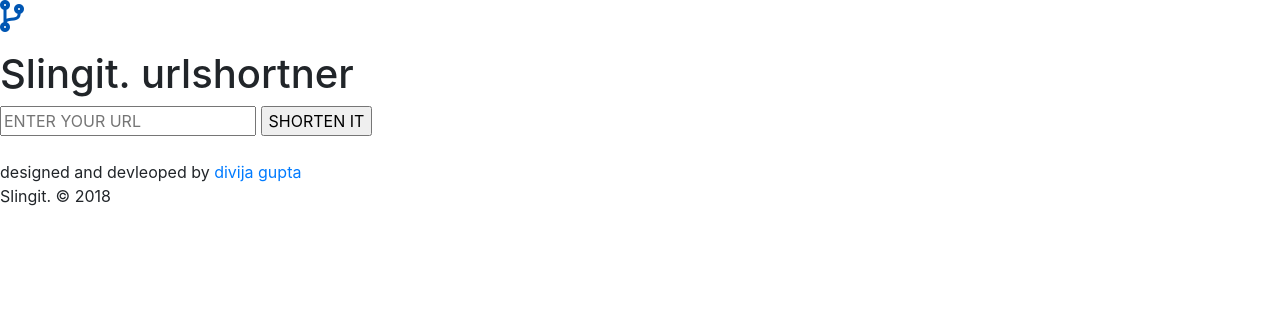
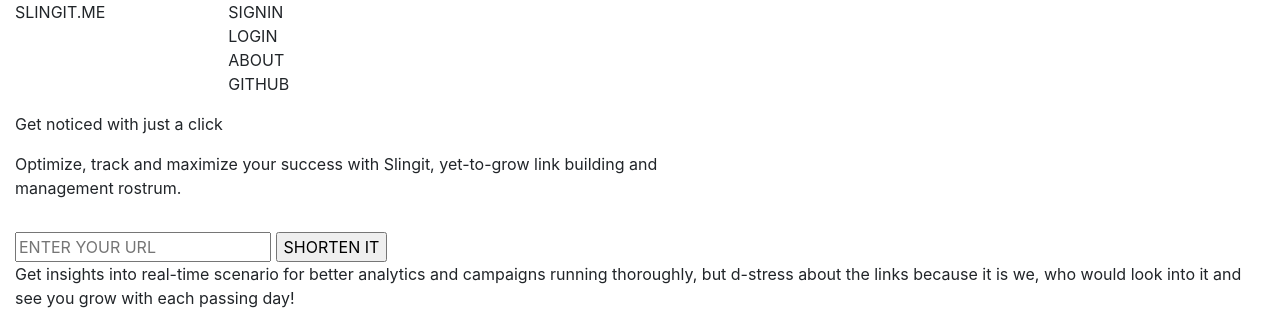
Before and after one commit to divijagupta/Sling-It, a Django app: page / in a window 1280 px wide. Shown: the top 323 px of the page. Before the commit the page ends 206 px from the top, so only its background shows below. Run offline with Django 3.2, Linux system fonts and the light colour scheme; some libraries are stand-ins or nearby versions.

Commit message:
look fixes

```diff
--- a/slingitapp/templates/base.html
+++ b/slingitapp/templates/base.html
@@ -1,42 +1,84 @@
 {%load static%}
 <!DOCTYPE html>
 <html lang="en">
-  <head>
+
+<head>
     <meta charset="utf-8">
     <meta http-equiv="X-UA-Compatible" content="IE=edge">
     <meta name="viewport" content="width=device-width, initial-scale=1">
-    <!-- The above 3 meta tags *must* come first in the head; any other head content must come *after* these tags -->
-    {%block title%}
-    {%endblock%}
-    <link rel="icon" href={%static "images/favicon.png" %} type="image/png" >
+    <meta name="author" content="Divija Gupta"> {%block title%} {%endblock%}
+    <meta name="description" content="Slingit is your simple and go-to link shortener for crisp links.">
+    <meta name="keywords" content="Slingit,URL shortener,link shortener,monitor">
+    <meta name="ROBOTS" content="INDEX, FOLLOW">
+    <meta name="author" content="Divija Gupta">
+    <link rel="icon" href={%static "images/favicon.png" %} type="image/png">
+    <link href="https://fonts.googleapis.com/css?family=Montserrat:400,500,600,700" rel="stylesheet">
+    <link rel="stylesheet" href="https://use.fontawesome.com/releases/v5.0.13/css/all.css" integrity="sha384-DNOHZ68U8hZfKXOrtjWvjxusGo9WQnrNx2sqG0tfsghAvtVlRW3tvkXWZh58N9jp" crossorigin="anonymous">
+    <link href={%static "css/bootstrap.min.css"%} rel="stylesheet">
+    <link href={%static "css/styles.css"%} rel="stylesheet">
+</head>
 
-    <!-- Bootstrap -->
-    <link href="https://fonts.googleapis.com/css?family=Comfortaa|Inconsolata" rel="stylesheet">
-    <link rel="stylesheet" href="https://use.fontawesome.com/releases/v5.0.13/css/all.css" integrity="sha384-DNOHZ68U8hZfKXOrtjWvjxusGo9WQnrNx2sqG0tfsghAvtVlRW3tvkXWZh58N9jp" crossorigin="anonymous">
-    <link href={%static  "css/bootstrap.min.css"%} rel="stylesheet">
-    <link href={%static  "css/styles.css"%} rel="stylesheet">
+<body>
+    <div class="container-fluid ">
+        <div class="row first">
+            <div class="col-md-2">
+                <p class="logo">SLINGIT.<span class="orange">ME</span></p>
+            </div>
+            <div class="col-md-4 col-md-offset-6">
+                <ul class="list-inline menu">
+                    <li class="menu-item">SIGNIN</li>
+                    <li class="menu-item">LOGIN</li>
+                    <li class="menu-item">ABOUT</li>
+                    <li class="menu-item">GITHUB</li>
+                </ul>
+            </div>
+            <div class="col-md-12">
+                <p class="main-text">Get noticed with just a click</p>
+                <p class="inner-text">Optimize, track and maximize your success with Slingit, yet-to-grow link building and
+                    <br> management rostrum.</p>
+            </div>
+            {%block body%} {%endblock%}
+        </div>
+        <div class="row second">
+            <div class="col-md-12">
+                <p class="about-text">Get insights into real-time scenario for better analytics and campaigns running thoroughly, but d-stress about the links because it is we, who would look into it and see you grow with each passing day! </p>
+            </div>
+            <div class="col-md-12">
+                <div class="flex-box">
+                    <div class="ele"><img class="images-responsive ele-image" src={%static "images/cut.png" %}>
+                        <p class="ele-text">
+                            CONDENSED
+                        </p>
+                        <p class="ele-text-des">
+                            Condense the length of your links and not your user experience. Go for it and feel the change
+                        </p>
+                    </div>
+                    <div class="ele"><img class="images-responsive ele-image" src={%static "images/analyse.png" %}>
+                        <p class="ele-text">
+                            ANALYTICS
+                        </p>
+                        <p class="ele-text-des">
+                            Analyze your growth, success and visitor hits at every touchpoint with Slingit. Let the unprofessed power of an invisible link uncover the growing growth .
+                        </p>
+                    </div>
+                    <div class="ele">
+                        <img class="images-responsive ele-image" src={%static "images/secured.png" %}>
+                        <p class="ele-text">
+                            SECURED
+                        </p>
+                        <p class="ele-text-des">
+                            Secure your enterprise with high ended, end to end encryption of your links for a better and secured user interaction.
+                        </p>
+                    </div>
+                </div>
+            </div>
+        </div>
+        <div class="row footer">
+            <p class="logo-footer">SLING.<span class="orange">ME</span> &copy 2018
+                <br>designed and developed by <a href="https://github.com/divijagupta">divija gupta</a> </p>
+        </div>
+    </div>
+    <script src={%static "js/mainjs.js" %}></script>
+</body>
 
-    <!-- HTML5 shim and Respond.js for IE8 support of HTML5 elements and media queries -->
-    <!-- WARNING: Respond.js doesn't work if you view the page via file:// -->
-    <!--[if lt IE 9]>
-      <script src="https://oss.maxcdn.com/html5shiv/3.7.3/html5shiv.min.js"></script>
-      <script src="https://oss.maxcdn.com/respond/1.4.2/respond.min.js"></script>
-    <![endif]
-<a href="https://github.com/divijagupta/Sling-It"><i class="fab fa-github fa-2x"></i></a>
-  -->
-  </head>
-  <body>
-    <p class="about"><a href="https://github.com/divijagupta/Sling-It"><i class="fas fa-code-branch fa-2x"></i></a></p>
-    <h1 class="logo">Sling<span class="color-change">it<span class="dot">.</span></span> <span class="sub-text">urlshortner</span></h1>
-    {%block body%}
-    {%endblock%}
-
-   <p class="dnd"><br>designed and devleoped by <a href="https://github.com/divijagupta">divija gupta</a><br>Slingit. &copy 2018</p>
-    <!-- jQuery (necessary for Bootstrap's JavaScript plugins) -->
-    <script src="https://ajax.googleapis.com/ajax/libs/jquery/1.12.4/jquery.min.js"></script>
-    <!-- Include all compiled plugins (below), or include individual files as needed -->
-    <script src="js/bootstrap.min.js"></script>
-    {%block script%}
-    {%endblock%}
-  </body>
 </html>
--- a/slingitapp/templates/index.html
+++ b/slingitapp/templates/index.html
@@ -1,9 +1,10 @@
 {%extends "base.html"%}
 {%block title%}
-<title>Sling it | Home</title>
+<title>SLINGIT.ME | URL Shortner  </title>
 {%endblock%}
  {%block body%}
-<form action={%url "shorten" %} method="post">
+<div class="col-md-12">
+    <form action={%url "shorten" %} name="myForm" method="post">
         {% if messages %}
         <ul class="messages">
             {% for message in messages %}
@@ -11,7 +12,9 @@
                 {% endfor %}
         </ul>
         {% endif %}
-    <input type="text" name="long-url" placeholder="ENTER YOUR URL"/>
-    <input type="submit" value="SHORTEN IT" />
+        <p id="front-val-error"></p>
+        <input type="text" name="long-url" placeholder="ENTER YOUR URL" />
+        <input type="submit" onclick="submitForm()" value="SHORTEN IT" />
     </form>
+</div>
 {%endblock%}
--- a/slingitapp/views.py
+++ b/slingitapp/views.py
@@ -13,30 +13,35 @@ import re
 
 
 def home(request):
+	print request.META.get('REMOTE_ADDR')
 	return render(request,"index.html",{})
 
 @csrf_exempt
 def shorten(request):
-	if request.POST["long-url"]:
-		if re.match("^(?:http(s)?:\/\/)?[\w.-]+(?:\.[\w\.-]+)+[\w\-\._~:/?#[\]@!\$&'\(\)\*\+,;=.]+$",request.POST["long-url"]):
-			string=generate(6)
-			shorturl=str(settings.MY_URL)+string
-			if UrlTable.objects.filter(short_url=shorturl).exists():
-				string=generate(7)
-				shorturl=str(settings.MY_URL)+string
-			url=UrlTable.objects.create(short_url=shorturl,long_url=request.POST["long-url"])
-			return render(request,"result.html",{"new_url":url.short_url})
+	if request.method=="POST":
+		if request.POST["long-url"]:
+			if re.match("^(?:http(s)?:\/\/)?[\w.-]+(?:\.[\w\.-]+)+[\w\-\._~:/?#[\]@!\$&'\(\)\*\+,;=.]+$",request.POST["long-url"]):
+				string=generate(6)
+				shorturl=str(settings.MY_URL)+"/"+string
+				if UrlTable.objects.filter(short_url=shorturl).exists():
+					string=generate(7)
+					shorturl=str(settings.MY_URL)+"/"+string
+				url=UrlTable.objects.create(short_url=shorturl,long_url=request.POST["long-url"])
+				return render(request,"result.html",{"new_url":url.short_url})
+			else:
+				messages.error(request, 'Url Entered in wrong format')
+				return render(request,"index.html",{})
 		else:
-			messages.error(request, 'Url Entered in wrong format')
-			return render(request,"index.html",{})
+		   messages.error(request, 'No Url entered')
+		   return render(request,"index.html",{})
 	else:
-	   messages.error(request, 'No Url entered')
-	   return render(request,"index.html",{})
+		return redirect("home-page")
+
 
 
 
 def redirect_url(request,short_string):
-	request_url=str(settings.MY_URL)+short_string
+	request_url=str(settings.MY_URL)+"/"+short_string
 	try:
 		url=UrlTable.objects.get(short_url=request_url)
 		url.active_hits+=1
```
Also changed, not shown: slingitapp/templates/result.html (+1 -15 lines), slingitapp/migrations/0001_initial.py (added), 1 other file. Lines whose indentation alone changed are shown as unchanged.
